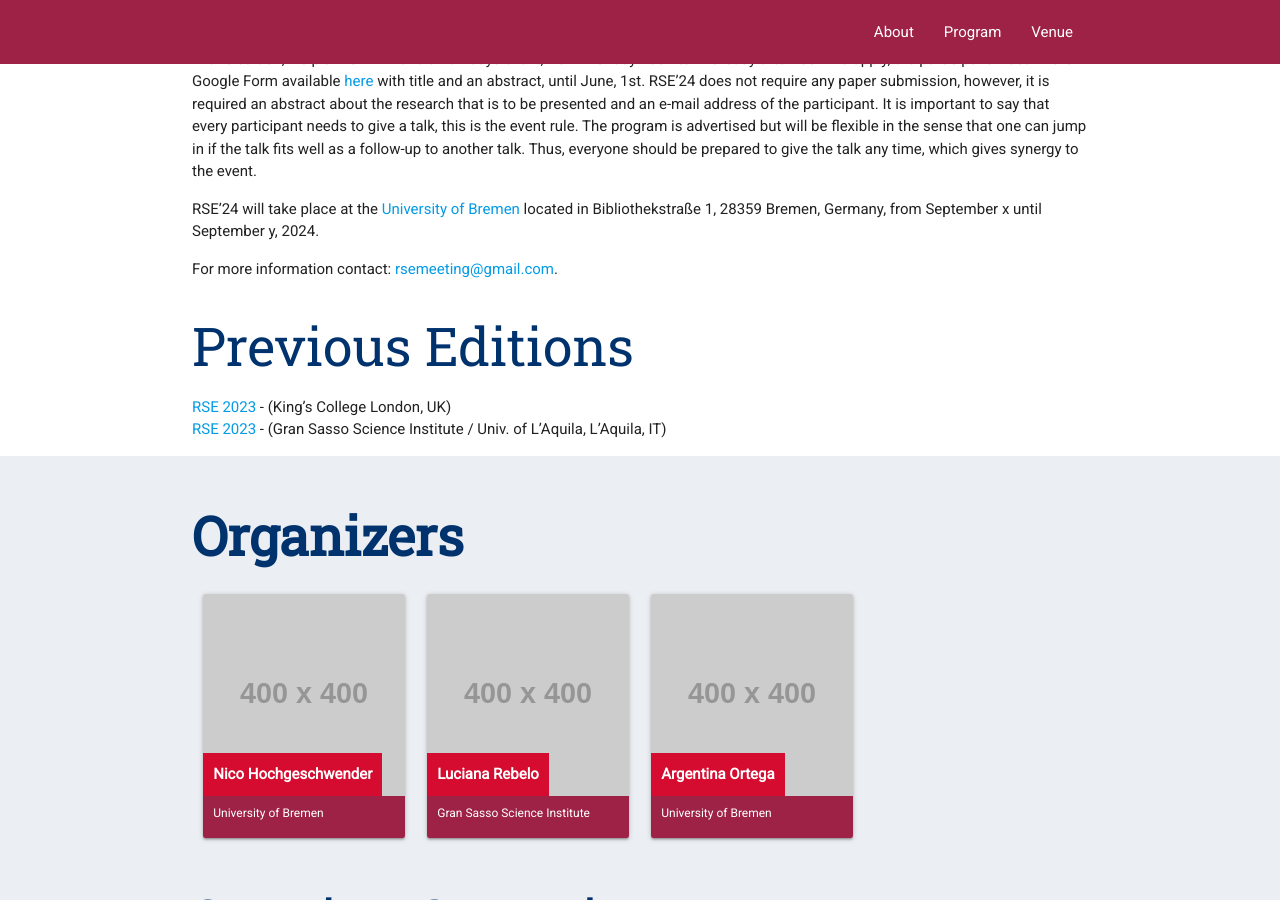
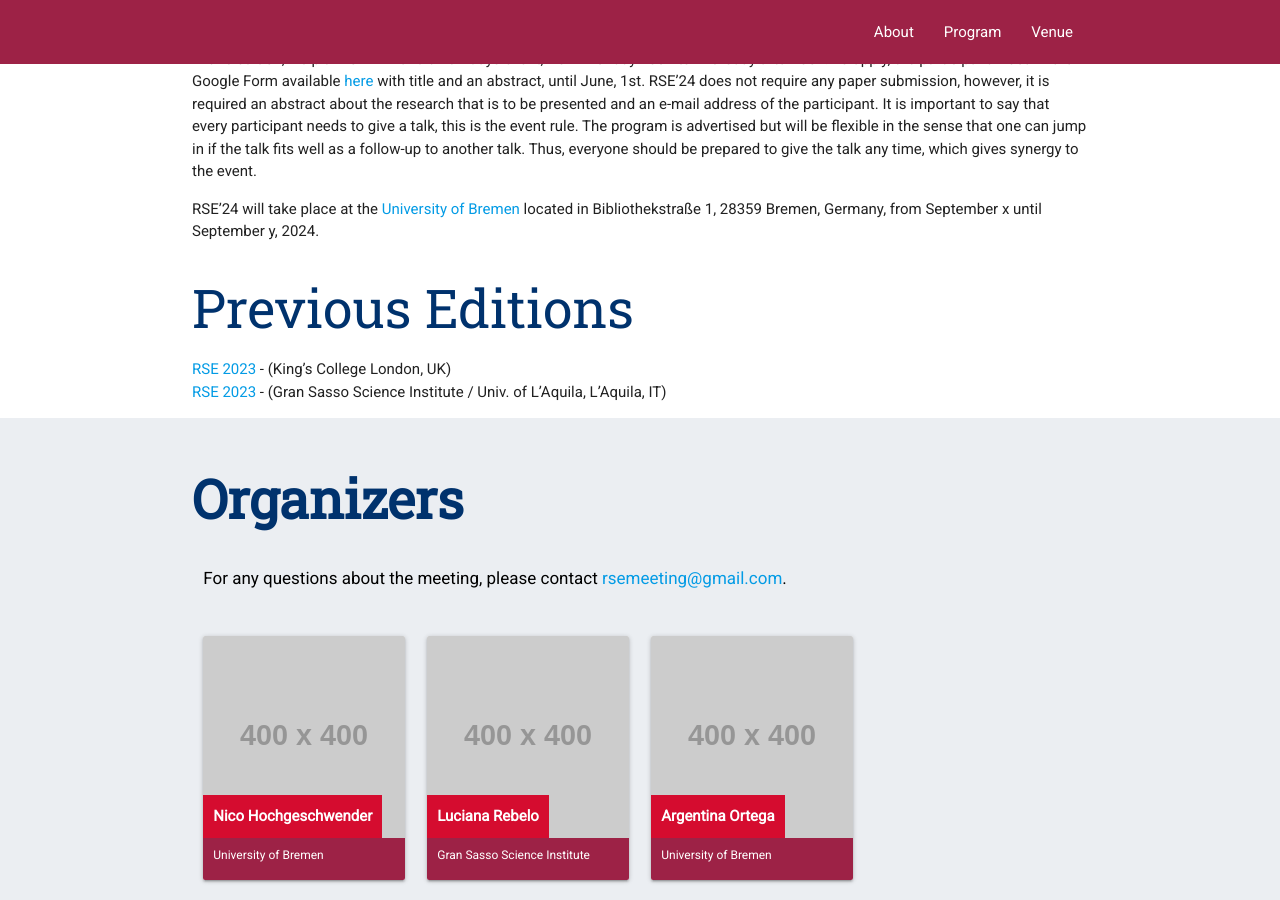
Before and after one commit to rsemeeting/rse2025, a Jekyll site: the page built from index.md, in a window 1280 px wide and 900 px high, scrolled down 887 px. Built offline with Jekyll 4.4.1, drawn with Linux system fonts in a browser that asks for light colours; our own code applies the rules of GitHub Pages for plain Markdown files.

Commit message:
Move contact to organizer section

```diff
--- a/_includes/organizers.html
+++ b/_includes/organizers.html
@@ -3,12 +3,12 @@
         <div class="container">
           <h2 class="left-align section-gray-header">Organizers</h2>
 
-          <!-- <div class="row">
+          <div class="row">
             <div class="col s12 m12 l12 section-gray-body">
-              <p class="center">For any questions about the symposium or sponsorship opportunities, please contact <a href="mailto:{{site.organizer-email}}">{{site.organizer-email}}</a>.
+              <p class="left">For any questions about the meeting, please contact <a href="mailto:{{site.organizer-email}}">{{site.organizer-email}}</a>.
               </p>
             </div>
-          </div> -->
+          </div>
 
           <div class="row">
             {% assign organizers_sorted = site.data.organizers | sort:"order_number" %}
--- a/index.md
+++ b/index.md
@@ -21,7 +21,6 @@ In this edition, we plan for xxxx and a half days event, from Monday noon to Thu
 
 RSE'24 will take place at the [University of Bremen](https://www.uni-bremen.de/en/) located in Bibliothekstraße 1, 28359 Bremen, Germany, from September x until September y, 2024.
 
-For more information contact: [rsemeeting@gmail.com](mailto:rsemeeting@gmail.com).
 
 ## Previous Editions
 
```
